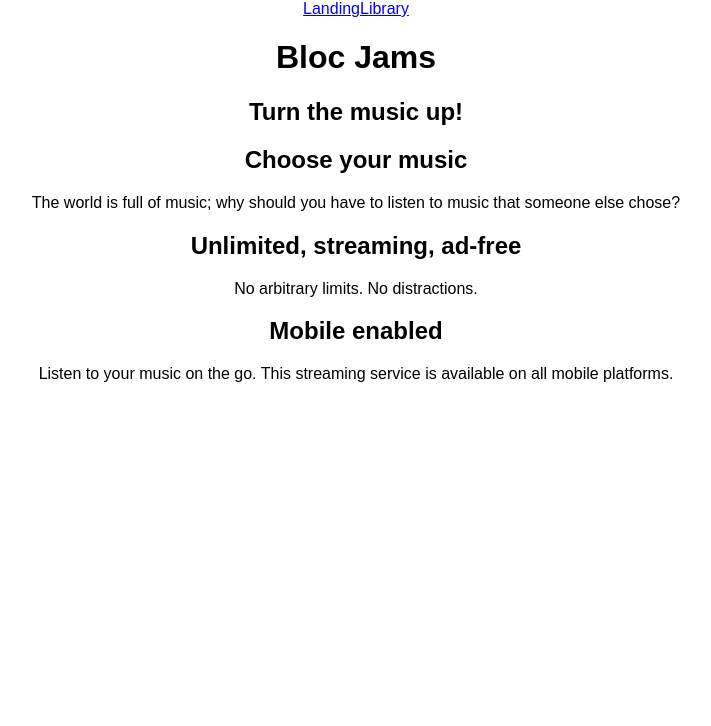
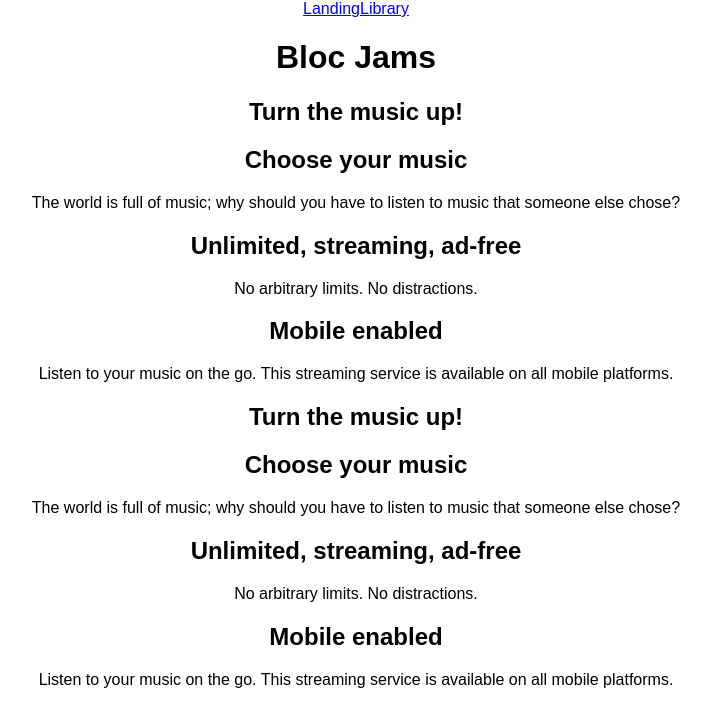
Before and after one commit to taylorking/bloc-jams-react, a React (Create React App) app: page / in a window 1280 px wide. Shown: the top 726 px of the page, without its empty margins (284-995 px from the left). Built offline with nearby package versions, Linux system fonts and the light colour scheme.

Commit message:
Routing-jams3

```diff
--- a/src/App.js
+++ b/src/App.js
@@ -18,7 +18,10 @@ class App extends Component {
        </header>
        <main>
        <Route exact path="/" component={Landing} />
-       <Route path="/library" component={Library} />
+       <Route path="/Library" component={Library} />
+
+       <Route exact path="/" component={Landing} />
+       <Route path="/Album" component={Album} />
        </main>
       </div>
     );
```
